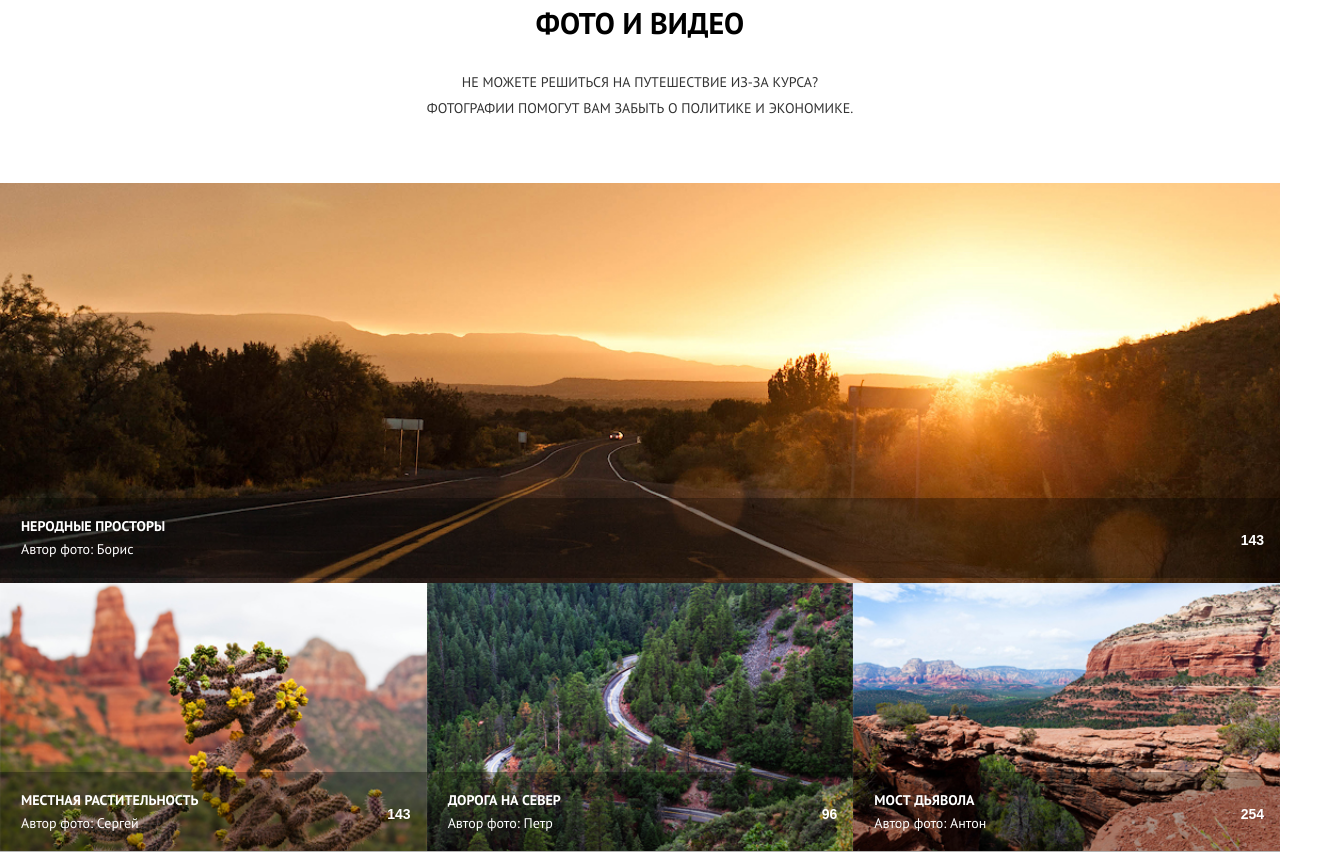
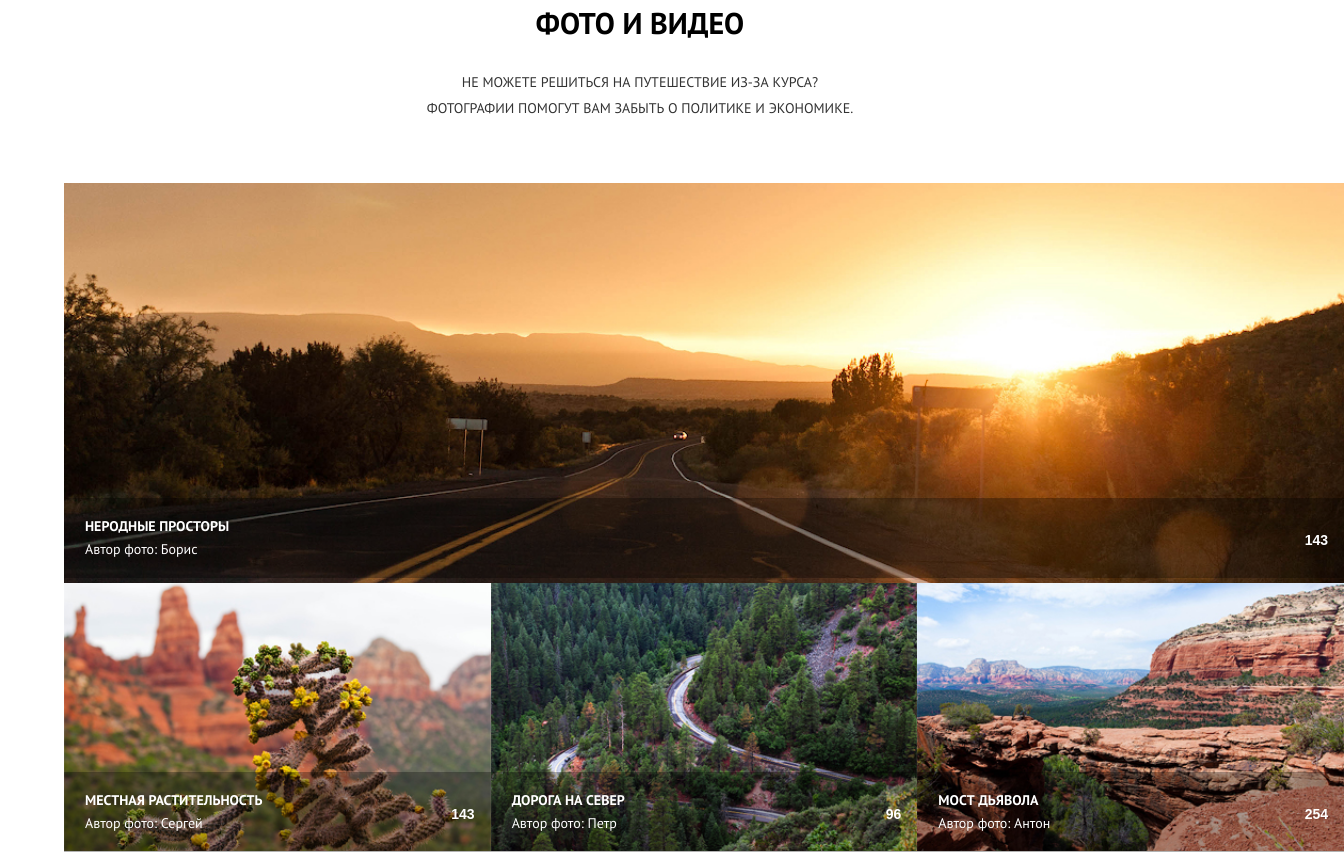
Before and after one commit to payrav22/Sedona, a website: page src/catalog.html in a window 1280 px wide. Shown: the part 407-1265 px from the top of the page, 1344 px wide, since content can reach past the window. Drawn offline with nearby package versions, Linux system fonts and the light colour scheme; files that its build step writes are made by us from their sources.

Commit message:
module 2

```diff
--- a/src/sass/blocks/_gallery-video.scss
+++ b/src/sass/blocks/_gallery-video.scss
@@ -1,6 +1,5 @@
 .gallery-video {
     margin-bottom: 40px;
-
 
     @include tablet {
         width: 90%;
--- a/src/sass/blocks/_gallery.scss
+++ b/src/sass/blocks/_gallery.scss
@@ -1,7 +1,6 @@
 .gallery {
     width: 90%;
-    margin-left: auto;
-    margin-right: auto;
+    margin-left: 5%;
 
     @include desktop {
         width: 100%;
```
